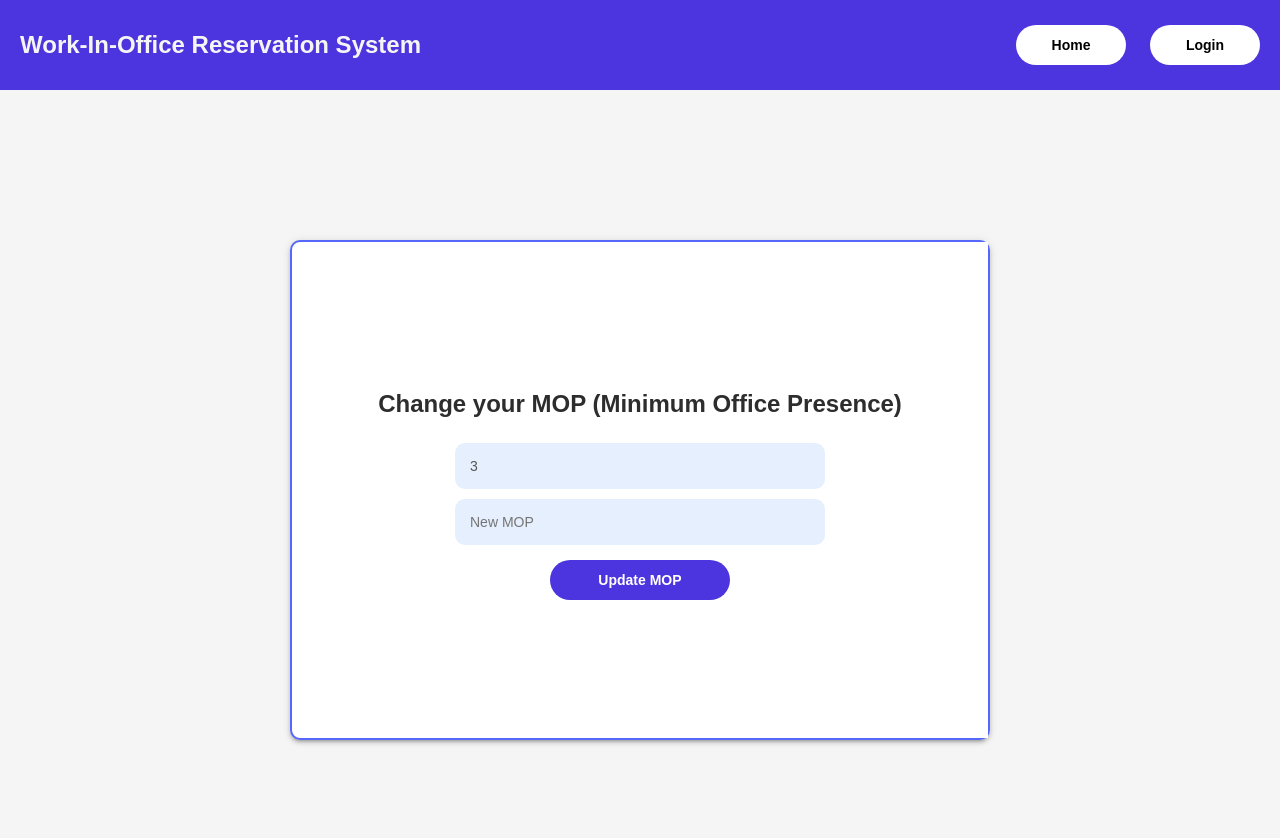
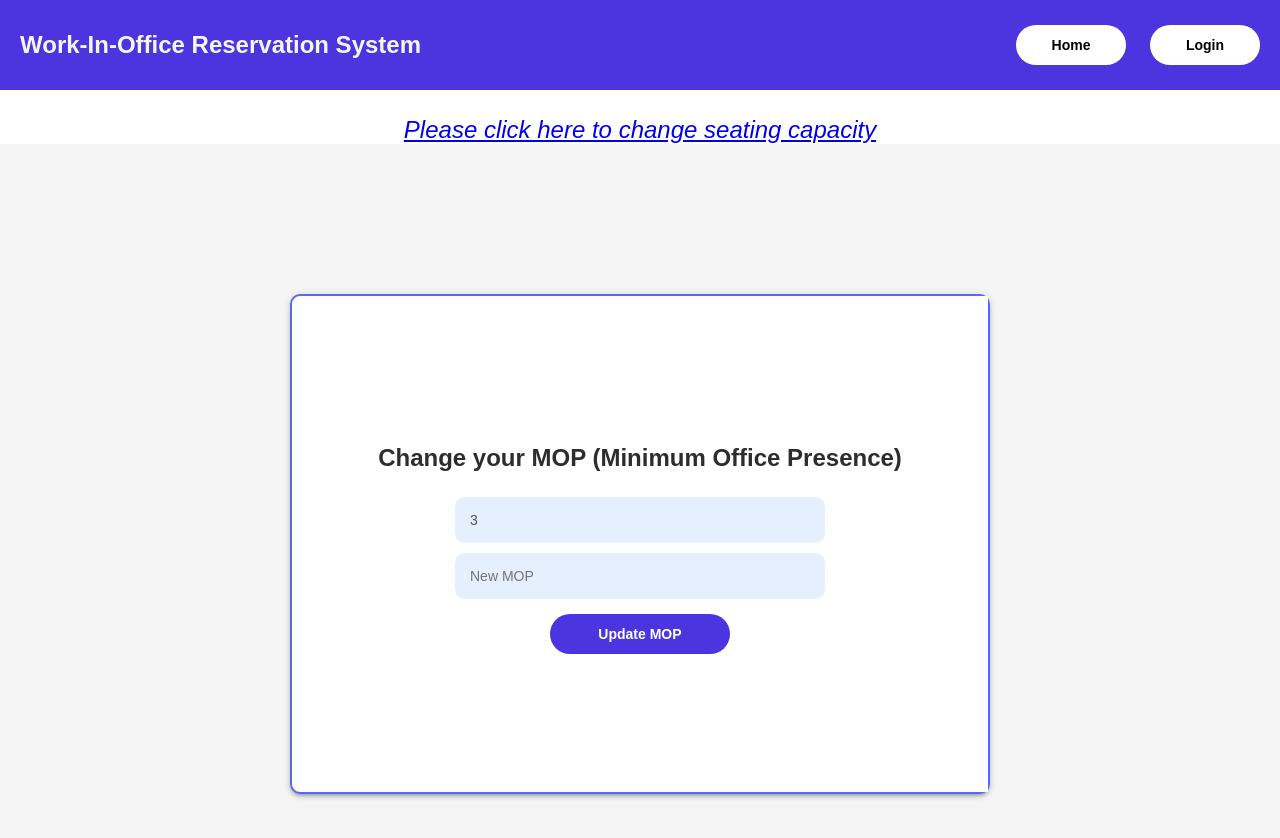
Before and after one commit to shailbpatel/275_frontend, a React (Create React App) app: page /employer/employerid/mop in a window 1280 px wide. Shown: the top 838 px of the page. Built offline with nearby package versions, Linux system fonts and the light colour scheme.

Commit message:
change capacity related changes

```diff
--- a/src/Components/MOP/MOP.js
+++ b/src/Components/MOP/MOP.js
@@ -52,6 +52,12 @@ const MOP = (props) => {
     //   });
   }, []);
   return (
+    <>
+      <div className={styles.title}>
+        <Link to="/employer/employerid/mop/changeseatcapacity">
+          Please click here to change seating capacity
+        </Link>
+      </div>
       <div className={styles.login_container}>
         <div className={styles.login_form_container}>
           <div className={styles.left}>
@@ -89,6 +95,7 @@ const MOP = (props) => {
           </div>
         </div>
       </div>
+    </>
   );
 };
 
--- a/src/Components/MOP/styles.module.css
+++ b/src/Components/MOP/styles.module.css
@@ -7,6 +7,14 @@
   justify-content: center;
 }
 
+.title {
+  text-align: center;
+  text-decoration: none;
+  font-size: x-large;
+  font-style: oblique;
+  margin-top: 2%;
+  color: lightgreen;
+}
 .login_form_container {
   width: 700px;
   height: 500px;
```
Lines whose indentation alone changed are shown as unchanged.
